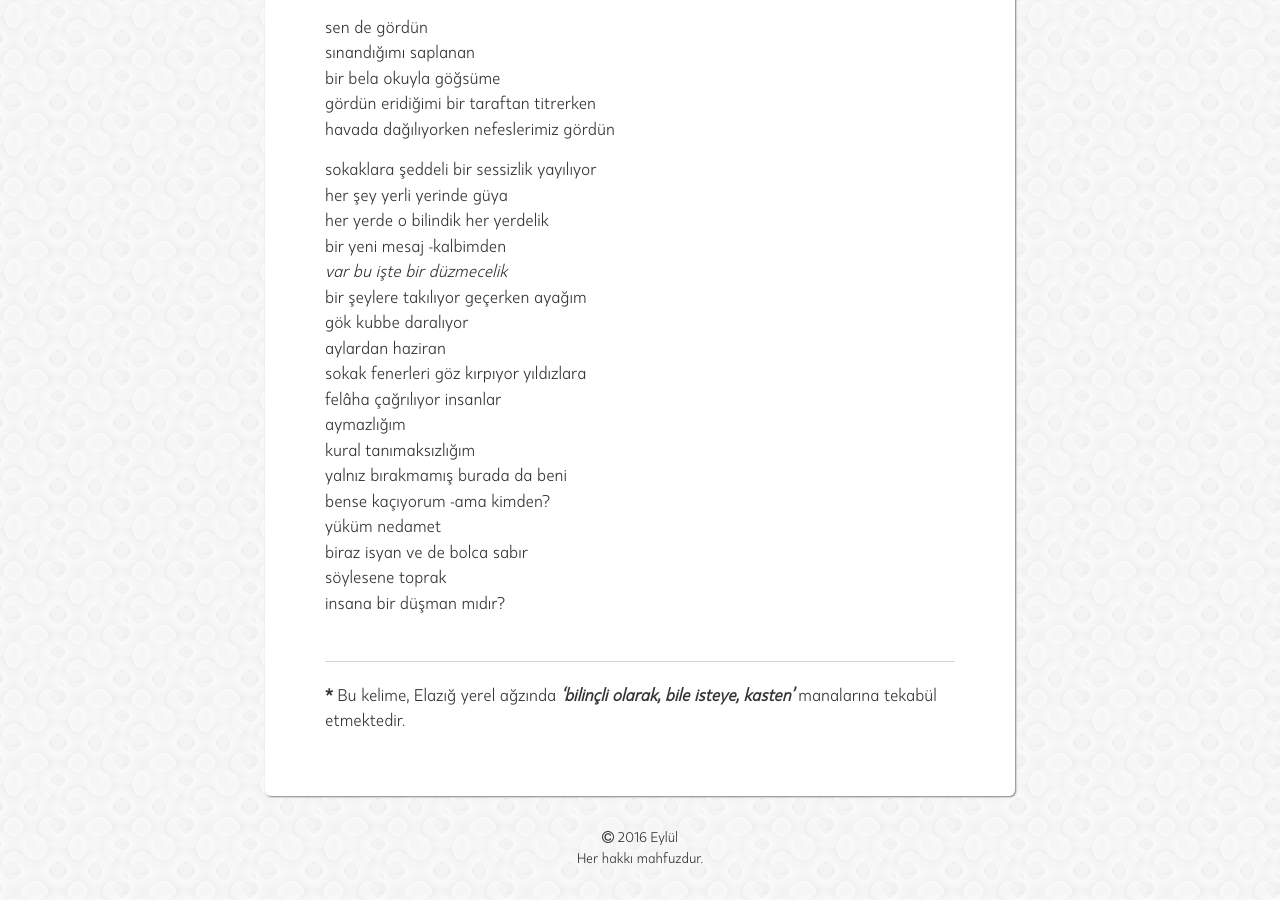
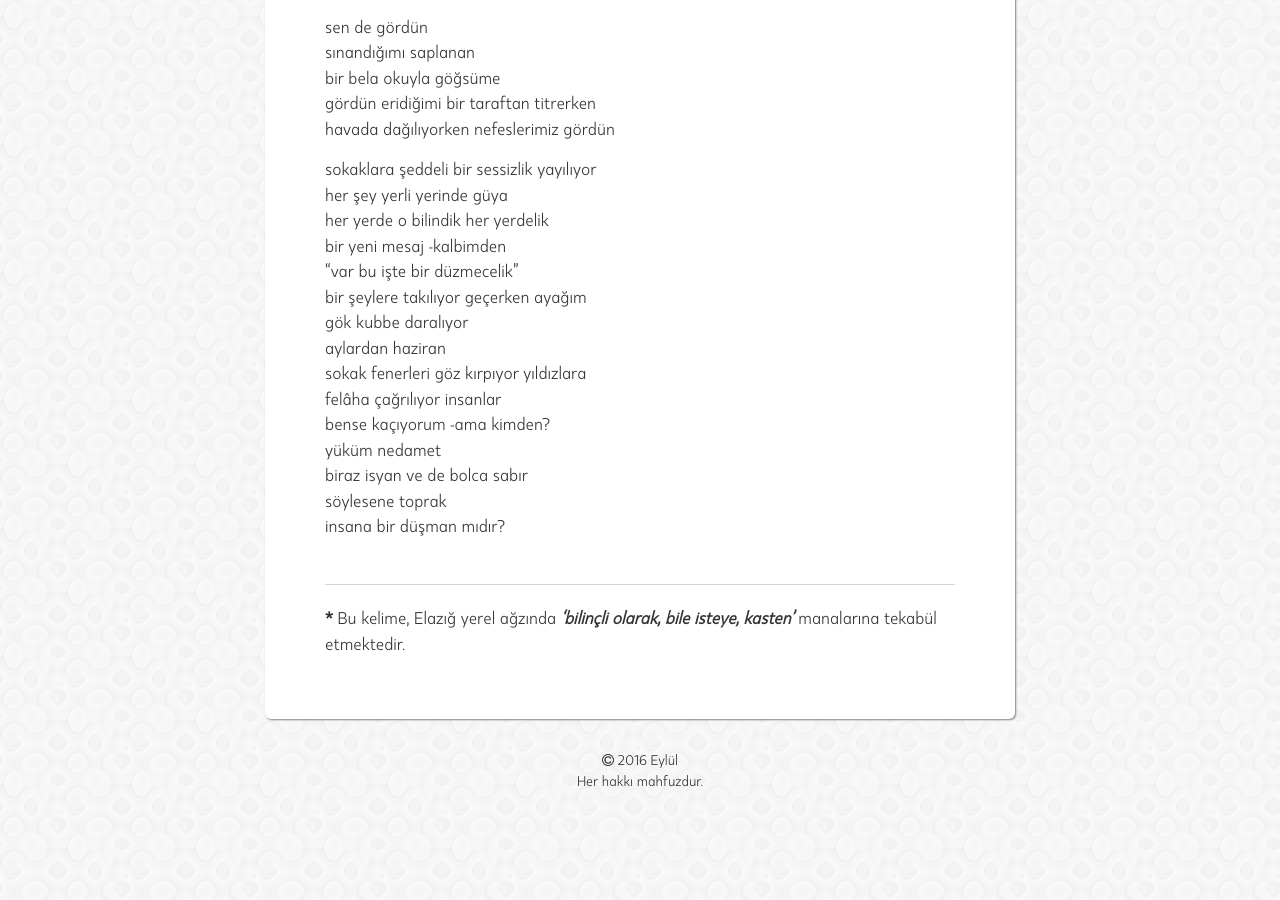
Before and after one commit to muhammedaydogdu/muhammedaydogdu.github.io, a Jekyll site: the page built from _posts/2020-02-07-cunku-kuslar-semada-dinlenir.md, in a window 1280 px wide and 900 px high, scrolled down 2387 px. Built offline with Jekyll 4.4.1, drawn with Linux system fonts in a browser that asks for light colours; some web fonts are replaced; after the commit the page ends 3213 px from its top, so only the background shows below that; some of the changed text lies outside the part shown.

Commit message:
Update 2020-02-07-cunku-kuslar-semada-dinlenir.md

```diff
--- a/_posts/2020-02-07-cunku-kuslar-semada-dinlenir.md
+++ b/_posts/2020-02-07-cunku-kuslar-semada-dinlenir.md
@@ -99,15 +99,12 @@ sokaklara şeddeli bir sessizlik yayılıyor
 her şey yerli yerinde güya
 her yerde o bilindik her yerdelik
 bir yeni mesaj -kalbimden
-_var bu işte bir düzmecelik_
+"var bu işte bir düzmecelik"
 bir şeylere takılıyor geçerken ayağım
 gök kubbe daralıyor
 aylardan haziran
 sokak fenerleri göz kırpıyor yıldızlara
 felâha çağrılıyor insanlar
-aymazlığım
-kural tanımaksızlığım
-yalnız bırakmamış burada da beni
 bense kaçıyorum -ama kimden?
 yüküm nedamet
 biraz isyan ve de bolca sabır
```
Also changed, not shown: other parts of _posts/2020-02-07-cunku-kuslar-semada-dinlenir.md (+1 -1 lines).
